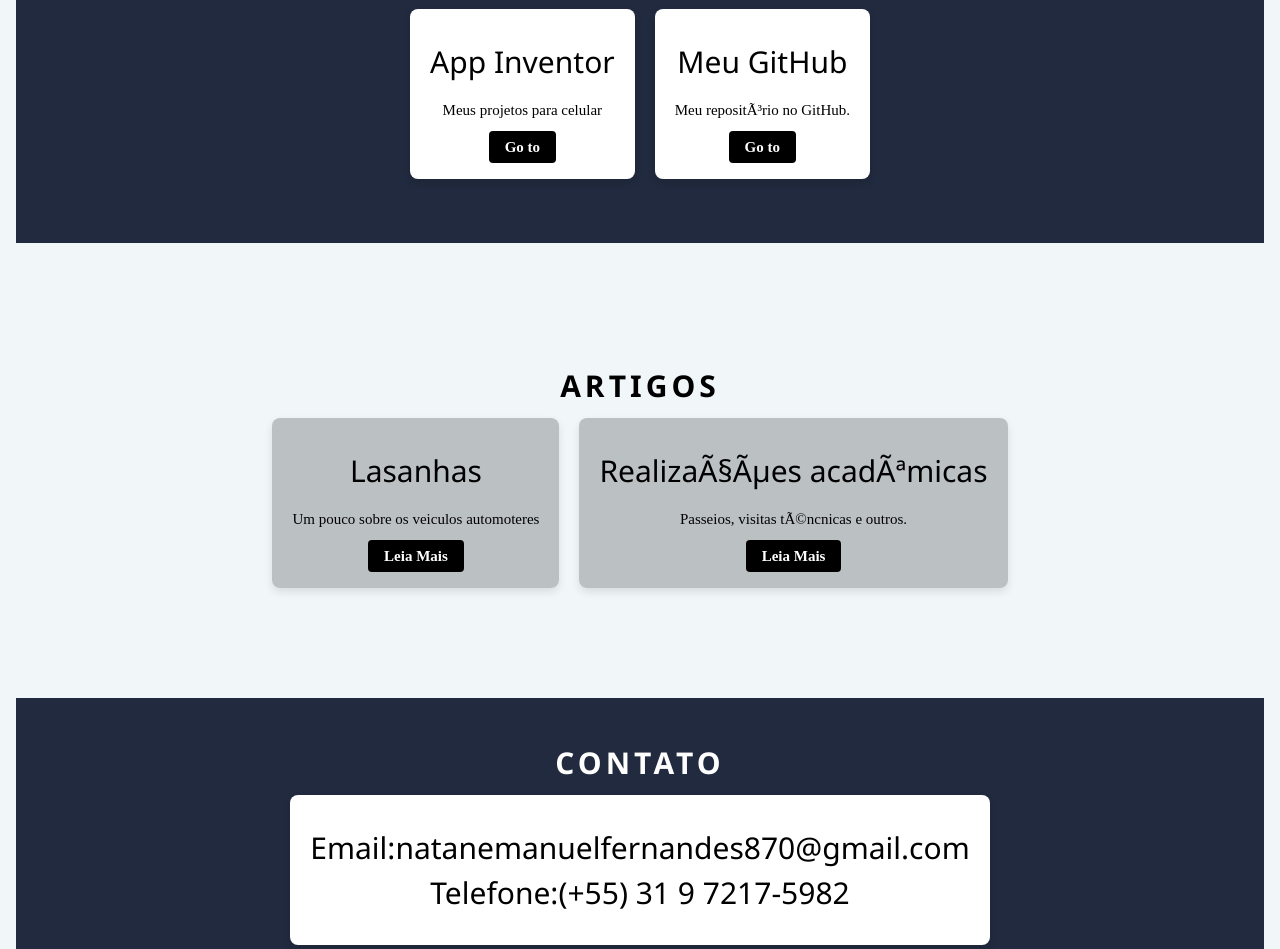
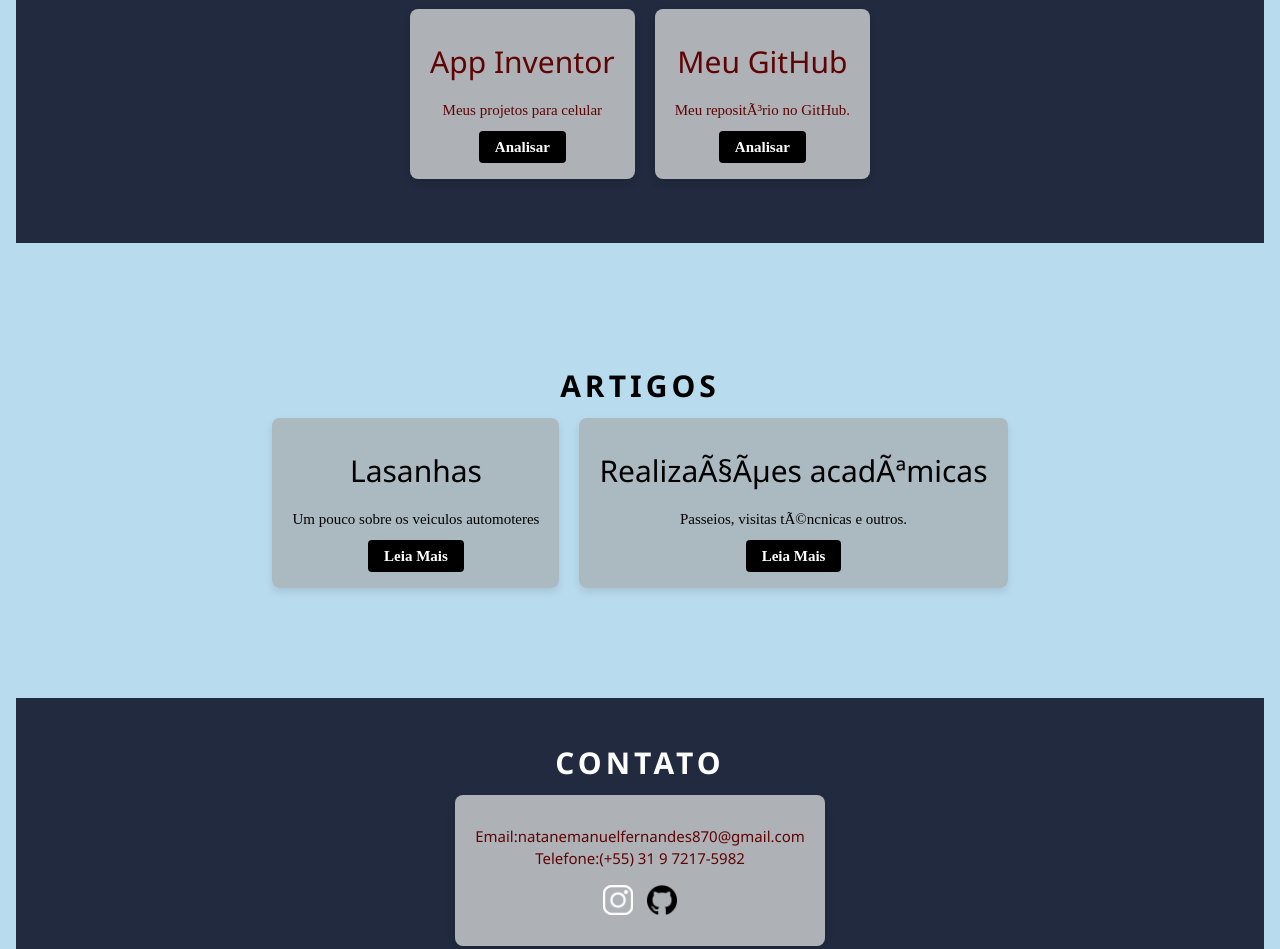
Before and after one commit to NatanFer/natanfer.github.io, a plain HTML site: page index.html in a window 1280 px wide. Shown: the part 503-1452 px from the top of the page. Drawn offline with Linux system fonts and the light colour scheme.

Commit message:
commit de segurança dia 31/08

```diff
--- a/index.html
+++ b/index.html
@@ -7,7 +7,6 @@
     <link rel="stylesheet" href="pages/objetivos.html">
     <link rel="stylesheet" href="src/css/style.css">
     <title>Natan</title>
-    <link rel="shortcut icon" href="messi.jpg" type="image/x-icon">
 </head>
 
 <body>
@@ -39,12 +38,13 @@
                     <div class="cardBox">
                         <h2>App Inventor</h2>
                         <p>Meus projetos para celular</p>
-                        <a class="btn-card" type="button" href="./src/pages/articles.html">Go to</a>
+                        <a class="btn-card" type="button" href="./src/pages/articles.html" target="_blank">Analisar</a>
                     </div>
                     <div class="cardBox">
                         <h2>Meu GitHub</h2>
                         <p>Meu repositório no GitHub.</p>
-                        <a class="btn-card" type="button" href="./src/pages/articles.html">Go to</a>
+                        <a class="btn-card" type="button" href="./src/pages/articles.html" target="_blank">Analisar
+                        </a>
                     </div>
                 </div>
             </section>
@@ -54,23 +54,24 @@
                     <div class="cardBox">
                         <h2>Lasanhas</h2>
                         <p>Um pouco sobre os veiculos automoteres</p>
-                        <a class="btn-card" type="button" href="./src/pages/articles.html">Leia Mais</a>
+                        <a class="btn-card" type="button" href="./src/pages/articles.html" target="_blank">Leia Mais</a>
                     </div>
 
                     <div class="cardBox">
                         <h2>Realizações acadêmicas</h2>
                         <p>Passeios, visitas téncnicas e outros.</p>
-                        <a class="btn-card" type="button" href="./src/pages/articles.html">Leia Mais</a>
+                        <a class="btn-card" type="button" href="./src/pages/articles.html" target="_blank">Leia Mais</a>
                     </div>
                 </div>
             </section>
             <section id="contato" class="container content center padding-32 black-ground">
                 <h2 class="wide"><strong>CONTATO</strong></h2>
                 <div class="card-container">
-
                     <div class="cardBox">
-                        <h2>Email:natanemanuelfernandes870@gmail.com<br>
-                        Telefone:(+55) 31 9 7217-5982</h2>
+                        <h4>Email:natanemanuelfernandes870@gmail.com<br>
+                        Telefone:(+55) 31 9 7217-5982</h4>
+                       <a href="https://instagram.com/natanfernds" target="_blank"> <img class="logo2" src="src/img/logoinsta.png"></a>
+                       <a href="https://github.com/NatanFer" target="_blank"> <img class="logo2" src="/src/img/logogit.png"></a>
 
                     </div>
                 </div>
--- a/src/css/style.css
+++ b/src/css/style.css
@@ -14,7 +14,7 @@ body {
     font-size: 15px;
     line-height: 1.5;
     font-family:'Times New Roman', Times, serif;
-    background-color: #F1F6F9;
+    background-color: #b9dbee;
 }
 
 
@@ -33,8 +33,13 @@ header {
 
     height: 100px;
     width: 100px;
-padding: 0px;
 float: left !important;
+}
+
+.logo2{
+height: 30px;
+width: 30px;
+padding: 5px;
 }
 nav {
     overflow: hidden;
@@ -164,7 +169,7 @@ section{
     font-size: 10px;
   }
 
-  .cardBox {
+  .cardBox{
     background-color: #a6acafb7;
     box-shadow: 0px 4px 8px rgba(0, 0, 0, 0.1);
     border-radius: 8px;
@@ -188,12 +193,12 @@ section{
   }
 
   .black-ground .cardBox{
-    background-color: white;
-    color: black;
+    background-color: #e6e6e6b7;
+    color: rgb(94, 4, 4);
   }
 
   .btn-card:hover {
-    background-color: inherit;
+    background-color:rgb(255, 255, 255);
     color: inherit;
   }
 
```
Also changed, not shown: src/img/logogit.png (added), src/img/logoinsta.png (added), src/img/logolinkedin.webp (added).
